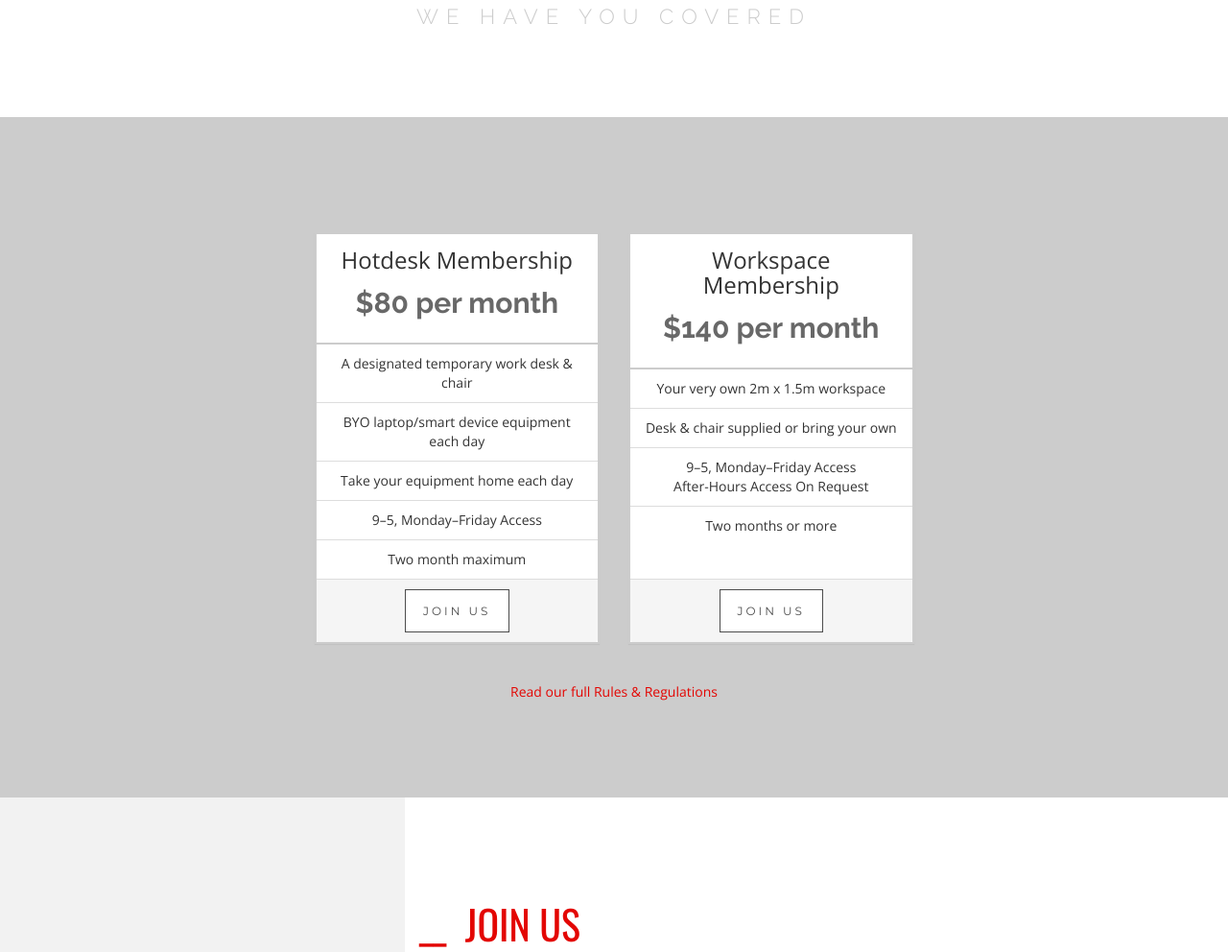
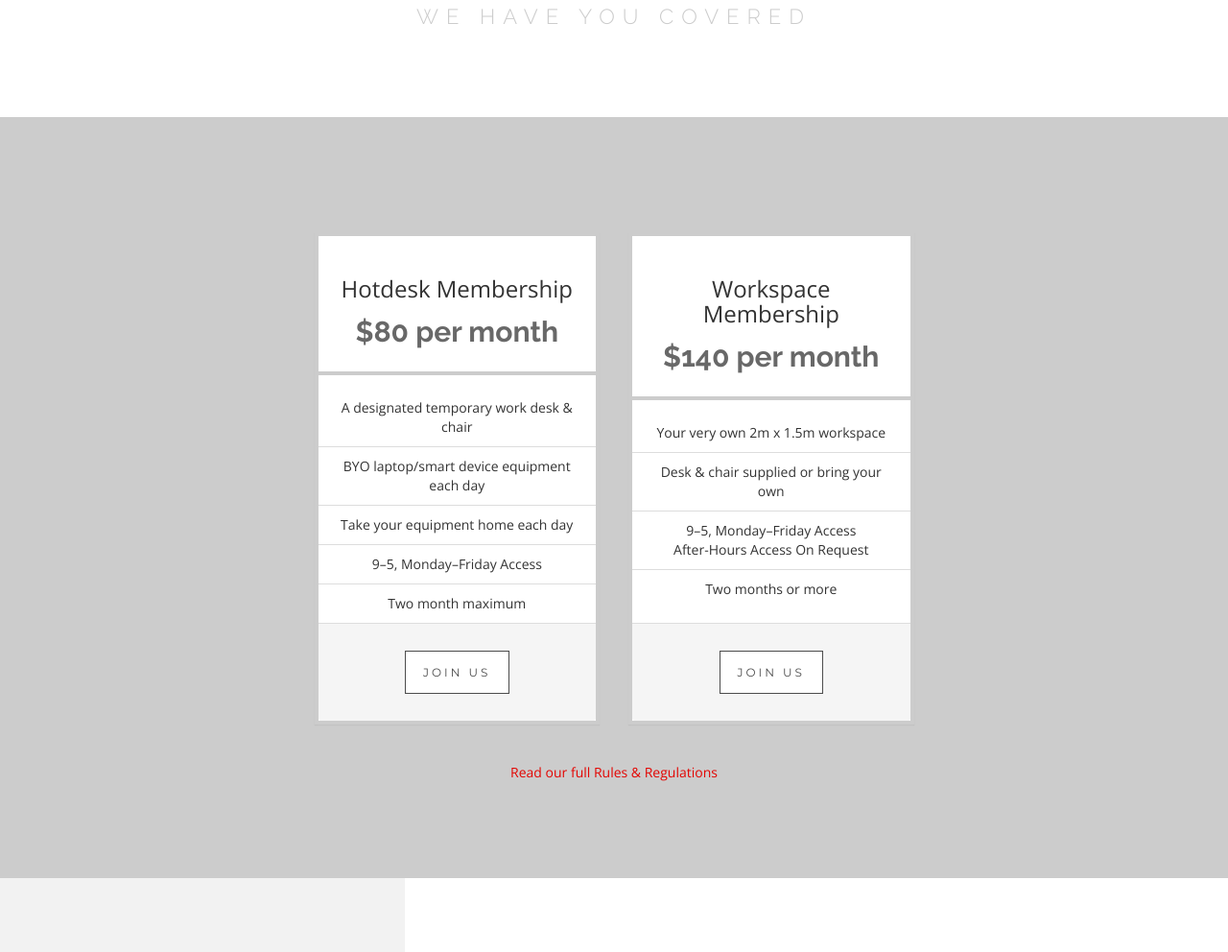
Before and after one commit to theroost/website2, a PHP site: page / in a window 1280 px wide. Shown: the part 1228-2220 px from the top of the page at 96% size. Run offline with PHP 8.4, Linux system fonts and the light colour scheme; grey boxes labelled with a size stand in for pictures from a placeholder-image service; style sheets or scripts are compiled from the project's sources; some libraries are stand-ins or nearby versions.

Commit message:
Pricing table tweaks

```diff
--- a/roost/main.js
+++ b/roost/main.js
@@ -58,4 +58,19 @@
     });
     console.log(footerHeight);
     $('#pricing-table .panel').css('height', height + footerHeight + 'px');
+
+
+    /** SCROLL TO #ANCHOR LINKS **/
+    $('a[href*=#]:not([href=#])').click(function() {
+        if (location.pathname.replace(/^\//,'') == this.pathname.replace(/^\//,'') && location.hostname == this.hostname) {
+            var target = $(this.hash);
+            target = target.length ? target : $('[name=' + this.hash.slice(1) +']');
+            if (target.length) {
+                $('html,body').animate({
+                    scrollTop: target.offset().top
+                   }, 1000);
+                return false;
+            }
+        }
+    });
 })();
--- a/roost/style.css
+++ b/roost/style.css
@@ -5,9 +5,13 @@
     line-height: 1.5;
 }
 h3.gothic {
+    font-size: 2em;
+}
+.gothic {
     font-family: Oswald;
+    text-transform: uppercase;
     letter-spacing: initial;
-    font-size: 2em;
+    font-weight: normal;
 }
 .roost-header.our-rates {
     font-size: 4em;
@@ -48,17 +52,20 @@ h3.gothic {
 #pricing-table .panel {
     position: relative;
     border-radius: 0;
-    border: 0.2em solid #CCC;
+    border: 0.3em solid #CCC;
 }
 #pricing-table .panel-heading {
-    padding-top: 1em;
+    padding-top: 3em;
 }
 #pricing-table .panel-body {
-    border-bottom: 0.2em solid #CCC;
+    border-bottom: 0.3em solid #CCC;
     margin: 0;
     padding: 0;
+    margin-bottom: 1em;
 }
 #pricing-table .panel-footer {
+    margin-top: 1em;
+    padding: 2em;
     position: absolute;
     left: 0;
     right: 0;
```
